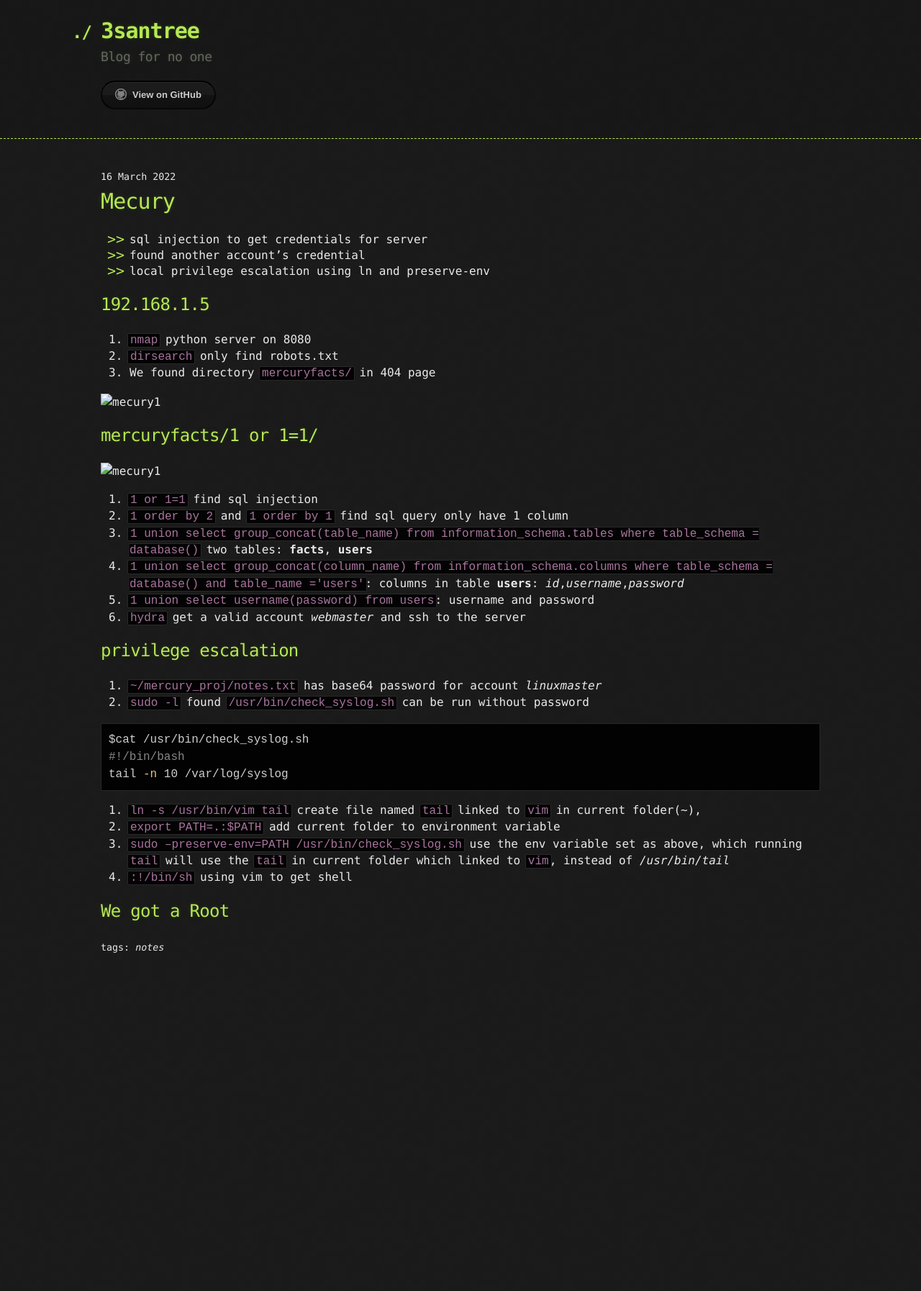
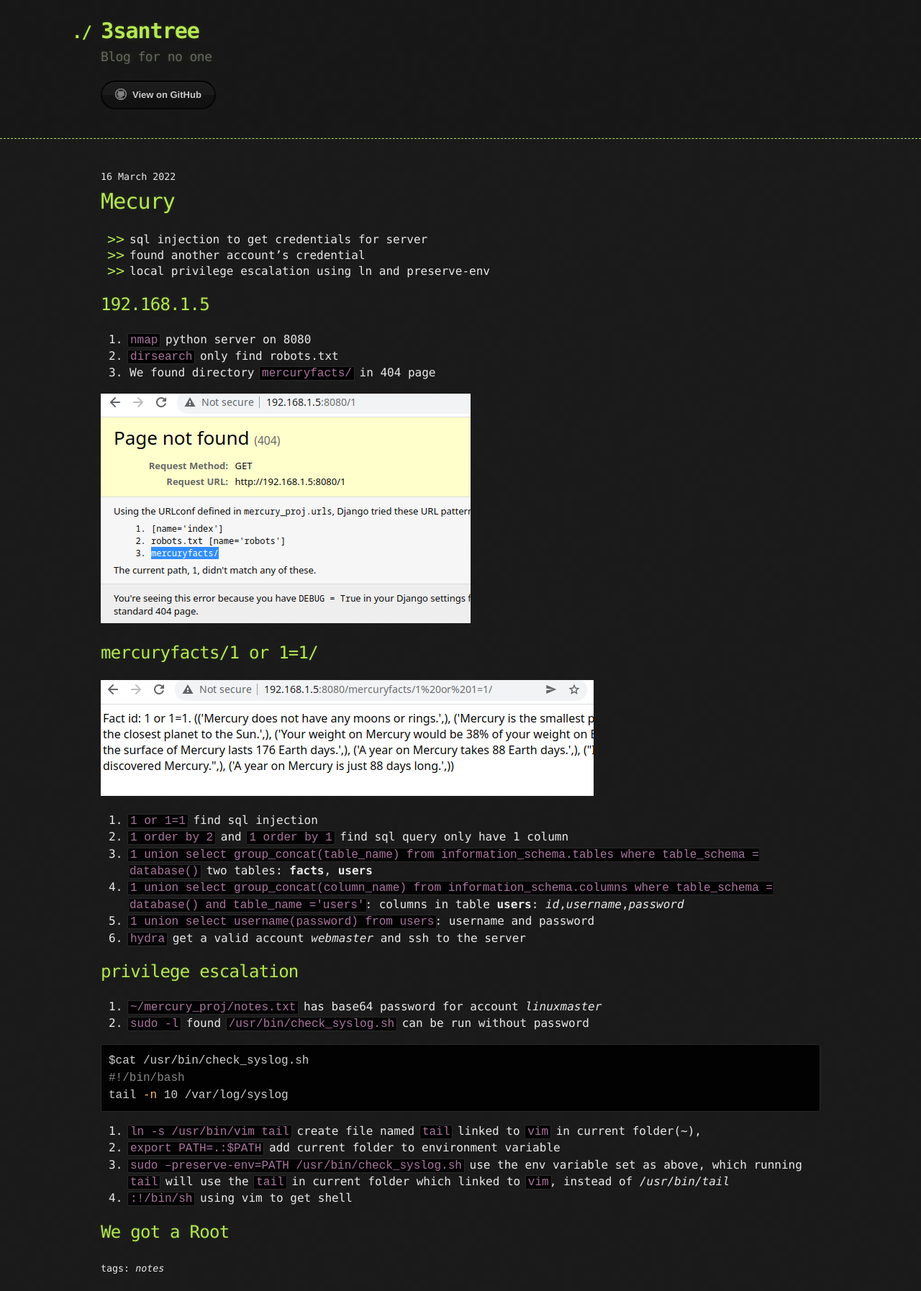
Before and after one commit to 3santree/3santree.github.io, a Jekyll site: the page built from _posts/2022-03-16-[Vulhub]mecury.md, in a window 1280 px wide. Shown: the whole page at 72% size. Built offline with Jekyll 4.4.1, drawn with Linux system fonts in a browser that asks for light colours; before the commit the page ends 1348 px from its top, so only the background shows below that.

Commit message:
png for mecury

```diff
--- a/_posts/2022-03-16-[Vulhub]mecury.md
+++ b/_posts/2022-03-16-[Vulhub]mecury.md
@@ -14,11 +14,11 @@ tag: notes
 2.  `dirsearch` only find robots.txt
 3.  We found directory `mercuryfacts/` in 404 page
 
-![mecury1](../assets/images/mecury1.png)
+![mecury1](https://github.com/3santree/3santree.github.io/blob/master/assets/images/mecury1.png)
 
 ## mercuryfacts/1 or 1=1/
 
-![mecury1](../assets/images/mecury2.png)
+![mecury1](https://github.com/3santree/3santree.github.io/blob/master/assets/images/mecury2.png)
 
 1.  `1 or 1=1` find sql injection
 2.  `1 order by 2` and `1 order by 1` find sql query only have 1 column
```
